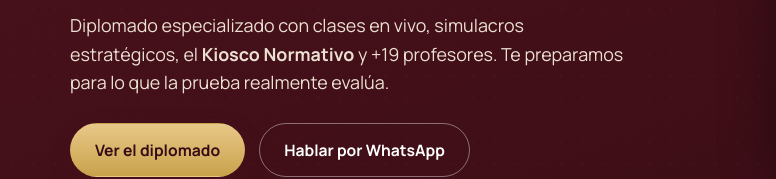
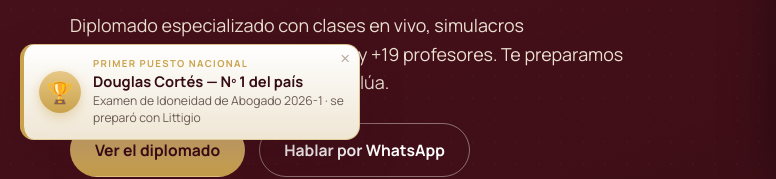
Before and after one commit to Ahgarzon/littigio, a plain HTML site: page index.html in a window 1280 px wide. Shown: the part 640-819 px from the top of the page, 0-776 px from the left. Drawn offline with nearby package versions, Linux system fonts and the light colour scheme.

Commit message:
Littigio: imágenes a jsDelivr (fix tab/imgs rotas por rate-limit de raw) + aviso flotante 1er puesto nacional (Douglas Cortés)

```diff
--- a/index.html
+++ b/index.html
@@ -5,11 +5,11 @@
 <meta name="viewport" content="width=device-width, initial-scale=1.0">
 <title>Littigio · Preparación para el Examen de Idoneidad de Abogado</title>
 <meta name="description" content="Diplomado especializado para aprobar el Examen de Idoneidad de Abogado en Colombia. Clases en vivo, simulacros, Kiosco Normativo y +19 profesores. 91% de aprobación.">
-<link rel="icon" type="image/jpeg" href="https://raw.githubusercontent.com/Ahgarzon/littigio/main/assets/logo.jpg">
-<link rel="apple-touch-icon" href="https://raw.githubusercontent.com/Ahgarzon/littigio/main/assets/logo.jpg">
+<link rel="icon" type="image/jpeg" href="https://cdn.jsdelivr.net/gh/Ahgarzon/littigio@main/assets/logo.jpg">
+<link rel="apple-touch-icon" href="https://cdn.jsdelivr.net/gh/Ahgarzon/littigio@main/assets/logo.jpg">
 <meta property="og:title" content="Littigio · Examen de Idoneidad de Abogado">
 <meta property="og:description" content="Diplomado especializado para aprobar el Examen de Idoneidad. 91% de aprobación · 1.353 estudiantes en todo el país.">
-<meta property="og:image" content="https://raw.githubusercontent.com/Ahgarzon/littigio/main/assets/logo.jpg">
+<meta property="og:image" content="https://cdn.jsdelivr.net/gh/Ahgarzon/littigio@main/assets/logo.jpg">
 <meta property="og:type" content="website">
 <link rel="preconnect" href="https://fonts.googleapis.com">
 <link rel="preconnect" href="https://fonts.gstatic.com" crossorigin>
@@ -177,6 +177,17 @@ footer{background:var(--wine2);color:#d8cabb;padding:52px 0 30px;border-top:1px
 
 /* Floating WA */
 .wa-float{position:fixed;bottom:20px;right:20px;z-index:60;width:58px;height:58px;border-radius:50%;background:#25d366;display:flex;align-items:center;justify-content:center;box-shadow:0 10px 26px rgba(0,0,0,.3);transition:.25s}
+/* Aviso primer puesto */
+.win-toast{position:fixed;left:20px;bottom:20px;z-index:65;max-width:340px;display:flex;gap:12px;align-items:center;padding:13px 15px;background:linear-gradient(180deg,#fff,var(--cream2));color:var(--ink);border:1px solid rgba(201,162,75,.55);border-left:4px solid var(--gold);border-radius:14px;box-shadow:0 16px 40px rgba(54,12,20,.28);opacity:0;transform:translateY(14px);transition:opacity .5s ease,transform .5s ease;pointer-events:none}
+.win-toast.on{opacity:1;transform:translateY(0);pointer-events:auto}
+.win-toast .medal{flex:0 0 42px;width:42px;height:42px;border-radius:50%;background:linear-gradient(180deg,var(--gold-lt),var(--gold));display:flex;align-items:center;justify-content:center;font-size:1.3rem;box-shadow:0 4px 12px rgba(201,162,75,.4)}
+.win-toast .wt-body{line-height:1.35}
+.win-toast .wt-tag{font-family:'Manrope';font-weight:700;letter-spacing:.14em;text-transform:uppercase;font-size:.6rem;color:var(--gold);display:block;margin-bottom:1px}
+.win-toast .wt-title{font-weight:700;font-size:.92rem;color:var(--wine2)}
+.win-toast .wt-sub{font-size:.76rem;color:#6a5a52;margin-top:1px}
+.win-toast .wt-x{position:absolute;top:6px;right:9px;font-size:1.05rem;line-height:1;color:#b7a99f;cursor:pointer;background:none;border:none}
+.win-toast .wt-x:hover{color:var(--wine)}
+@media(max-width:520px){.win-toast{left:12px;right:12px;bottom:88px;max-width:none}}
 .wa-float:hover{transform:scale(1.08)}
 .wa-float svg{width:32px;height:32px;fill:#fff}
 
@@ -208,7 +219,7 @@ footer{background:var(--wine2);color:#d8cabb;padding:52px 0 30px;border-top:1px
 
 <header>
   <div class="wrap nav">
-    <a class="brand" href="#top"><img src="https://raw.githubusercontent.com/Ahgarzon/littigio/main/assets/logo.jpg" alt="Littigio"><span><b>Litt</b>igio</span></a>
+    <a class="brand" href="#top"><img src="https://cdn.jsdelivr.net/gh/Ahgarzon/littigio@main/assets/logo.jpg" alt="Littigio"><span><b>Litt</b>igio</span></a>
     <nav class="nav-links">
       <a href="#diplomado">El Diplomado</a>
       <a href="#metodologia">Metodología</a>
@@ -225,7 +236,7 @@ footer{background:var(--wine2);color:#d8cabb;padding:52px 0 30px;border-top:1px
 <section class="hero">
   <div class="wrap hero-inner">
     <div>
-      <img class="hero-logo" src="https://raw.githubusercontent.com/Ahgarzon/littigio/main/assets/logo.jpg" alt="Littigio">
+      <img class="hero-logo" src="https://cdn.jsdelivr.net/gh/Ahgarzon/littigio@main/assets/logo.jpg" alt="Littigio">
       <div class="eyebrow">Examen de Idoneidad de Abogado · Colombia</div>
       <h1>Aprueba tu examen de idoneidad <span class="g">a la primera.</span></h1>
       <p class="lead">Diplomado especializado con clases en vivo, simulacros estratégicos, el <strong>Kiosco Normativo</strong> y +19 profesores. Te preparamos para lo que la prueba realmente evalúa.</p>
@@ -241,7 +252,7 @@ footer{background:var(--wine2);color:#d8cabb;padding:52px 0 30px;border-top:1px
     </div>
     <div class="hero-art">
       <div class="hero-card">
-        <img src="https://raw.githubusercontent.com/Ahgarzon/littigio/main/assets/diplomado.jpg" alt="Diplomado Examen de Idoneidad para abogados">
+        <img src="https://cdn.jsdelivr.net/gh/Ahgarzon/littigio@main/assets/diplomado.jpg" alt="Diplomado Examen de Idoneidad para abogados">
         <span class="hero-tag">Del 10 de agosto al 23 de octubre 2026</span>
       </div>
     </div>
@@ -329,8 +340,8 @@ footer{background:var(--wine2);color:#d8cabb;padding:52px 0 30px;border-top:1px
       <p>Del primer puesto nacional a más de mil colegas en todo el país.</p>
     </div>
     <div class="res-grid">
-      <div class="res-img" data-full="https://raw.githubusercontent.com/Ahgarzon/littigio/main/assets/top1.jpg"><img src="https://raw.githubusercontent.com/Ahgarzon/littigio/main/assets/top1.jpg" alt="Douglas Cortés Lozada, primer puesto nacional en el examen de idoneidad 2026-1"></div>
-      <div class="res-img" data-full="https://raw.githubusercontent.com/Ahgarzon/littigio/main/assets/alcance.jpg"><img src="https://raw.githubusercontent.com/Ahgarzon/littigio/main/assets/alcance.jpg" alt="Littigio llegó a 1.353 estudiantes en todas las regiones del país"></div>
+      <div class="res-img" data-full="https://cdn.jsdelivr.net/gh/Ahgarzon/littigio@main/assets/top1.jpg"><img src="https://cdn.jsdelivr.net/gh/Ahgarzon/littigio@main/assets/top1.jpg" alt="Douglas Cortés Lozada, primer puesto nacional en el examen de idoneidad 2026-1"></div>
+      <div class="res-img" data-full="https://cdn.jsdelivr.net/gh/Ahgarzon/littigio@main/assets/alcance.jpg"><img src="https://cdn.jsdelivr.net/gh/Ahgarzon/littigio@main/assets/alcance.jpg" alt="Littigio llegó a 1.353 estudiantes en todas las regiones del país"></div>
       <div class="quote">
         <p>Littigio tiene docentes muy tesos, excelentes módulos y horarios flexibles. Varios de los que obtuvieron muy buenos resultados se prepararon con ellos… como Douglas Cortés, que obtuvo el primer puesto.</p>
         <div class="who">— Testimonio de un colega abogado, examen de idoneidad 2026-1</div>
@@ -406,7 +417,7 @@ footer{background:var(--wine2);color:#d8cabb;padding:52px 0 30px;border-top:1px
 <footer>
   <div class="wrap">
     <div class="foot-top">
-      <a class="foot-brand" href="#top"><img src="https://raw.githubusercontent.com/Ahgarzon/littigio/main/assets/logo.jpg" alt="Littigio"><span><b>Litt</b>igio</span></a>
+      <a class="foot-brand" href="#top"><img src="https://cdn.jsdelivr.net/gh/Ahgarzon/littigio@main/assets/logo.jpg" alt="Littigio"><span><b>Litt</b>igio</span></a>
       <div class="socials">
         <a href="https://instagram.com/littigio" target="_blank" rel="noopener" aria-label="Instagram"><svg width="20" height="20" viewBox="0 0 24 24" fill="currentColor"><path d="M12 2.2c3.2 0 3.6 0 4.9.07 1.2.06 1.8.25 2.2.42.6.22 1 .48 1.4.9.42.4.68.8.9 1.4.17.4.36 1 .42 2.2.06 1.3.07 1.7.07 4.9s0 3.6-.07 4.9c-.06 1.2-.25 1.8-.42 2.2-.22.6-.48 1-.9 1.4-.4.42-.8.68-1.4.9-.4.17-1 .36-2.2.42-1.3.06-1.7.07-4.9.07s-3.6 0-4.9-.07c-1.2-.06-1.8-.25-2.2-.42-.6-.22-1-.48-1.4-.9-.42-.4-.68-.8-.9-1.4-.17-.4-.36-1-.42-2.2C2.2 15.6 2.2 15.2 2.2 12s0-3.6.07-4.9c.06-1.2.25-1.8.42-2.2.22-.6.48-1 .9-1.4.4-.42.8-.68 1.4-.9.4-.17 1-.36 2.2-.42C8.4 2.2 8.8 2.2 12 2.2m0 1.8c-3.1 0-3.5 0-4.7.07-.9.04-1.4.2-1.7.32-.43.17-.74.37-1.06.7-.32.32-.52.63-.7 1.06-.12.3-.28.8-.32 1.7C3.2 8.5 3.2 8.9 3.2 12s0 3.5.07 4.7c.04.9.2 1.4.32 1.7.17.43.37.74.7 1.06.32.32.63.52 1.06.7.3.12.8.28 1.7.32 1.2.06 1.6.07 4.7.07s3.5 0 4.7-.07c.9-.04 1.4-.2 1.7-.32.43-.17.74-.37 1.06-.7.32-.32.52-.63.7-1.06.12-.3.28-.8.32-1.7.06-1.2.07-1.6.07-4.7s0-3.5-.07-4.7c-.04-.9-.2-1.4-.32-1.7-.17-.43-.37-.74-.7-1.06-.32-.32-.63-.52-1.06-.7-.3-.12-.8-.28-1.7-.32C15.5 4 15.1 4 12 4m0 3.1a4.9 4.9 0 1 1 0 9.8 4.9 4.9 0 0 1 0-9.8m0 8.08a3.18 3.18 0 1 0 0-6.36 3.18 3.18 0 0 0 0 6.36m6.24-8.28a1.14 1.14 0 1 1-2.28 0 1.14 1.14 0 0 1 2.28 0"/></svg></a>
         <a href="https://wa.me/573132342582" target="_blank" rel="noopener" aria-label="WhatsApp"><svg width="20" height="20" viewBox="0 0 24 24" fill="currentColor"><path d="M12 2a10 10 0 0 0-8.5 15.3L2 22l4.8-1.5A10 10 0 1 0 12 2m0 1.8a8.2 8.2 0 0 1 6.9 12.6l-.3.5.6 2.2-2.3-.6-.5.3A8.2 8.2 0 1 1 12 3.8m4.7 10.4c-.26-.13-1.5-.74-1.74-.82-.23-.09-.4-.13-.57.13-.17.26-.65.82-.8.98-.15.17-.3.19-.55.06-.26-.13-1.08-.4-2.05-1.27-.76-.68-1.27-1.5-1.42-1.76-.15-.26-.02-.4.11-.53.11-.11.26-.3.4-.44.13-.15.17-.26.26-.43.09-.17.04-.32-.02-.45-.06-.13-.57-1.38-.78-1.9-.2-.48-.4-.42-.57-.43h-.48c-.17 0-.44.06-.67.32-.23.26-.88.86-.88 2.1 0 1.24.9 2.43 1.02 2.6.13.17 1.77 2.7 4.3 3.78.6.26 1.07.42 1.44.53.6.2 1.15.17 1.58.1.48-.07 1.5-.6 1.7-1.2.22-.58.22-1.08.15-1.18-.06-.1-.23-.16-.49-.29"/></svg></a>
@@ -424,6 +435,17 @@ footer{background:var(--wine2);color:#d8cabb;padding:52px 0 30px;border-top:1px
   <svg viewBox="0 0 24 24"><path d="M12 2a10 10 0 0 0-8.5 15.3L2 22l4.8-1.5A10 10 0 1 0 12 2m4.7 12.2c-.26-.13-1.5-.74-1.74-.82-.23-.09-.4-.13-.57.13-.17.26-.65.82-.8.98-.15.17-.3.19-.55.06-.26-.13-1.08-.4-2.05-1.27-.76-.68-1.27-1.5-1.42-1.76-.15-.26-.02-.4.11-.53.11-.11.26-.3.4-.44.13-.15.17-.26.26-.43.09-.17.04-.32-.02-.45-.06-.13-.57-1.38-.78-1.9-.2-.48-.4-.42-.57-.43h-.48c-.17 0-.44.06-.67.32-.23.26-.88.86-.88 2.1 0 1.24.9 2.43 1.02 2.6.13.17 1.77 2.7 4.3 3.78.6.26 1.07.42 1.44.53.6.2 1.15.17 1.58.1.48-.07 1.5-.6 1.7-1.2.22-.58.22-1.08.15-1.18-.06-.1-.23-.16-.49-.29"/></svg>
 </a>
 
+<!-- Aviso: primer puesto nacional -->
+<div class="win-toast" id="winToast" role="status" aria-live="polite">
+  <button class="wt-x" id="wtClose" aria-label="Cerrar">&times;</button>
+  <div class="medal">🏆</div>
+  <div class="wt-body">
+    <span class="wt-tag">Primer puesto nacional</span>
+    <div class="wt-title">Douglas Cortés — Nº 1 del país</div>
+    <div class="wt-sub">Examen de Idoneidad de Abogado 2026-1 · se preparó con Littigio</div>
+  </div>
+</div>
+
 <!-- Lightbox -->
 <div id="lb"><span class="x">&times;</span><img src="" alt=""></div>
 <script>
@@ -436,6 +458,14 @@ footer{background:var(--wine2);color:#d8cabb;padding:52px 0 30px;border-top:1px
   lb.addEventListener('click',function(e){if(e.target===lb||e.target.classList.contains('x'))close();});
   document.addEventListener('keydown',function(e){if(e.key==='Escape')close();});
 })();
+(function(){
+  var t=document.getElementById('winToast');if(!t)return;
+  var x=document.getElementById('wtClose'),shown=false;
+  function show(){if(shown)return;shown=true;t.classList.add('on');setTimeout(hide,9000);}
+  function hide(){t.classList.remove('on');}
+  x.addEventListener('click',function(e){e.stopPropagation();hide();});
+  setTimeout(show,2600);
+})();
 </script>
 </body>
 </html>
```
